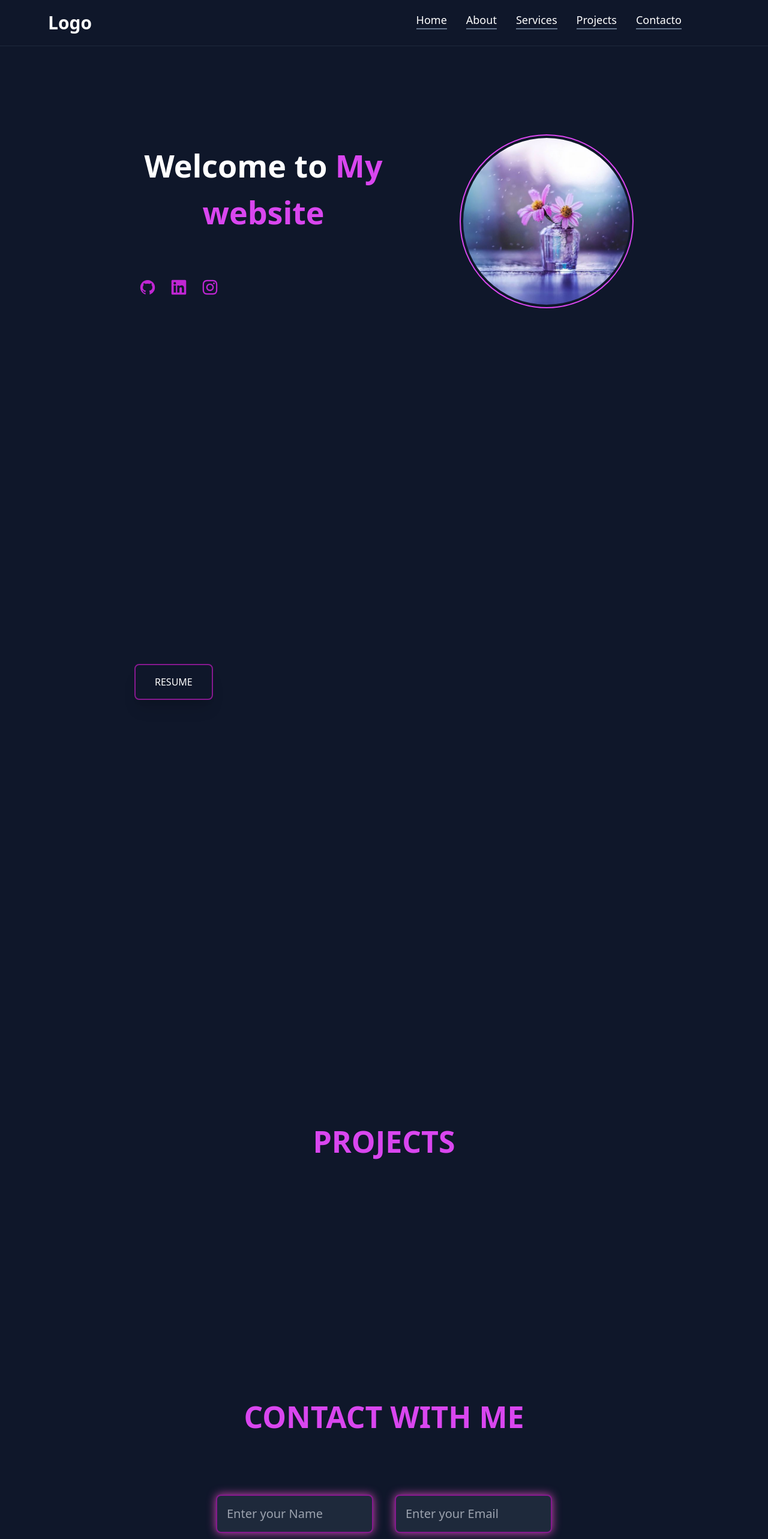
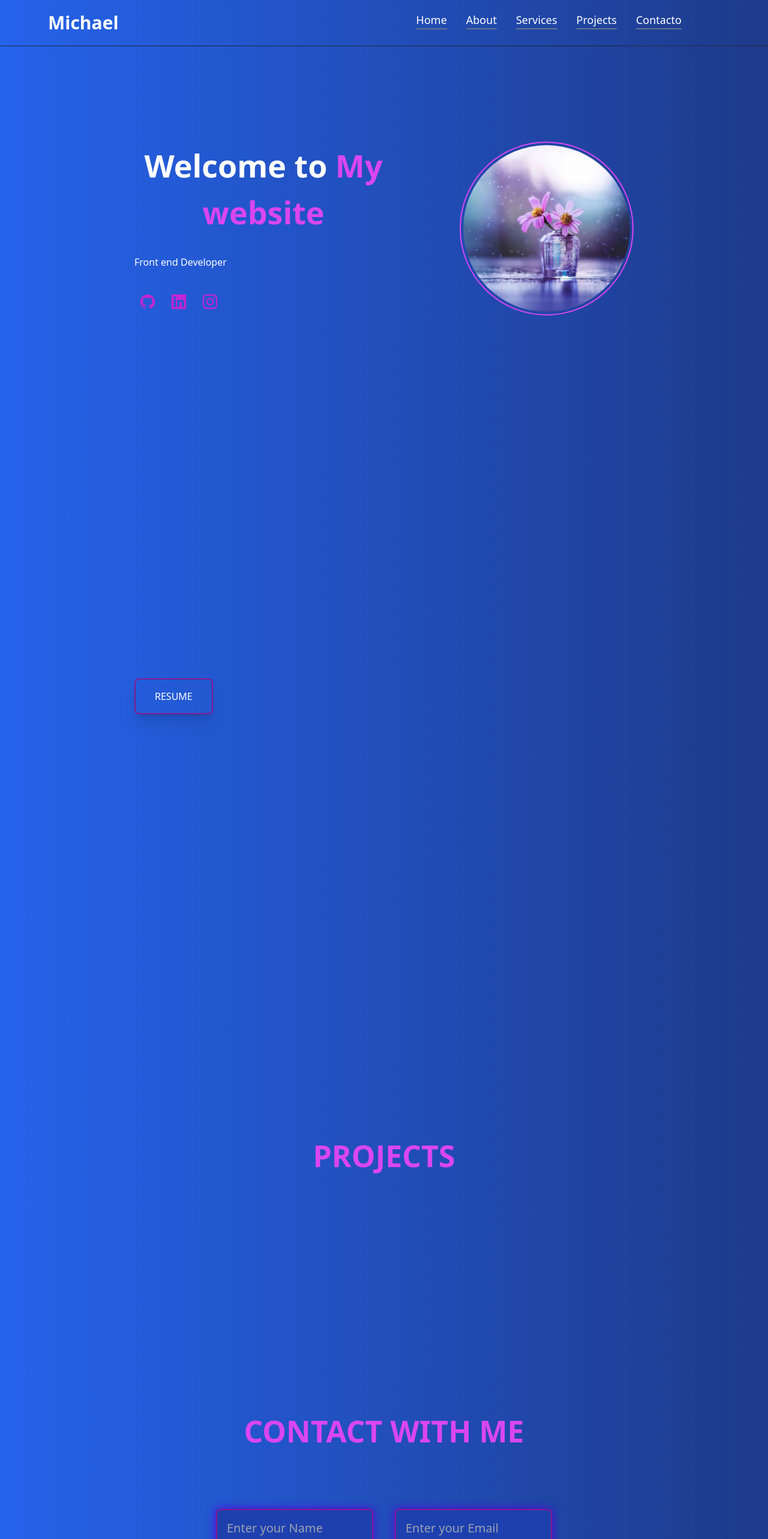
Before and after one commit to michaelfernandezs/prueba, a React (Vite) app in the folder Baoax/: page / in a window 1280 px wide. Shown: the top 2566 px of the page at 60% size. Built offline with nearby package versions, Linux system fonts and the light colour scheme.

Commit message:
CUSTOM COLORS

```diff
--- a/Baoax/src/App.tsx
+++ b/Baoax/src/App.tsx
@@ -25,7 +25,7 @@ const App=()=> {
     <>
     {
       loading ?
-    <div className="bg-slate-900 h-100 flex justify-center items-center">
+    <div className="bg-blue-600 h-100 flex justify-center items-center">
       <Circles
       height="80"
       width="80"
@@ -39,7 +39,7 @@ const App=()=> {
 
 
       :
-      <div className="bg-slate-900">
+      <div className="bg-gradient-to-r from-blue-600 to-blue-900">
 
       <Navbar/>
       <Banner/>
--- a/Baoax/src/components/About.tsx
+++ b/Baoax/src/components/About.tsx
@@ -1,16 +1,21 @@
 
 import img from "../assets/profile.jpeg"
 const About=()=>{
+    const handleClick = () => {
+        window.location.href = 'https://drive.google.com/file/d/1oImQhzpEXoGZDHcXDQA6VmuaILuMV6GP/view?usp=sharing';
+      };
     return(
         <div id="About" className="">
              <div className="lg:px-56 px-10 lg:py-0 py20 text-center gap-5 lg-text-start flex lg:flex-row flex-col-reverse justify-between lg:gap-28 items-center">
             <div    className="h-full lg:py-40 flex flex-col justify-center lg:items-start items-center text-white">
-                <h1  data-aos="fade-right" className="text-[52px] font-semibold mb-8 leading-normal uppercase text-fuchsia-500"> About me</h1>
-                <p data-aos="fade-left">Hello, I am an Engineering student in Software development with solid knowledge in Frontend Technologies (Html, Tailwind, CSS, Typescript, React, Angular). I consider myself a person capable of quickly adapting to changes, responsible and committed to work.</p>
+                <h1  data-aos="fade-right" className="text-[52px] font-semibold mb-8 leading-normal uppercase text-white-500"> About me</h1>
+                <p  data-aos="fade-left" className="text-white-500" >Hello, I am an Engineering student in Software development with solid knowledge in Frontend Technologies (Html, Tailwind, CSS, Typescript, React, Angular). I consider myself a person capable of quickly adapting to changes, responsible and committed to work.</p>
                 <div className="flex mt-8 gap-2">
                     <div className="flex items-center justify-center">
                         <div className="flex space-x-2">
-                            <button className="neno-button shadow-xl hover:shadow-fuchsia-800/50  text-white border-2 hover:bg-fuchsia-800  border-fuchsia-800 rounded-lg py-4 px-8 uppercase relative overflow-hidden  ">Resume</button>
+                            <button onClick={handleClick}  className="neno-button shadow-xl hover:shadow-fuchsia-800/50  text-white border-2 hover:bg-fuchsia-800  border-fuchsia-800 rounded-lg py-4 px-8 uppercase relative overflow-hidden  ">Resume
+
+                            </button>
 
                         </div>
                     </div>
--- a/Baoax/src/components/Banner.tsx
+++ b/Baoax/src/components/Banner.tsx
@@ -16,8 +16,8 @@ const Banner=()=>{
     return(
         <div  className="lg:px-56 px-10 lg:py-0 py20 text-center gap-5 lg-text-start flex lg:flex-row flex-col-reverse justify-between lg:gap-28 items-center">
             <div data-aos="fade-up" className="h-full lg:py-40 flex flex-col justify-center lg:items-start items-center text-white">
-                <h1  data-aos="fade-right"className="text-[52px] font-semibold mb-8 leading-normal">Welcome to <span className="text-fuchsia-500 ">My website</span></h1>
-                <p data-aos="fade-left"></p>
+                <h1  data-aos="fade-right"className="text-[52px] font-semibold mb-8 leading-normal text-white-500">Welcome to <span className="text-fuchsia-500 ">My website</span></h1>
+                <p data-aos ="fade-left" className="text-white-500">Front end Developer</p>
                 <div className="flex mt-8 gap-2">
                     <div className="flex items-center justify-center">
                         <div className="flex space-x-2">
--- a/Baoax/src/components/Contact.tsx
+++ b/Baoax/src/components/Contact.tsx
@@ -64,7 +64,7 @@ const Contact: React.FC = () => {
         <div className="lg:flex gap-9">
           <input
             name="name"
-            className="w-full lg:my-3 my-4 rounded-lg bg-slate-800 p-4 border-2 border-fuchsia-800 b_glow text-xl text-slate-500"
+            className="w-full lg:my-3 my-4 rounded-lg bg-blue-800 p-4 border-2 border-fuchsia-800 b_glow text-xl text-slate-500"
             placeholder="Enter your Name"
             type="text"
             value={formData.name}
@@ -73,7 +73,7 @@ const Contact: React.FC = () => {
           />
           <input
             name="email"
-            className="w-full lg:my-3 my-4 rounded-lg bg-slate-800 p-4 border-2 border-fuchsia-800 b_glow text-xl text-slate-500"
+            className="w-full lg:my-3 my-4 rounded-lg bg-blue-800 p-4 border-2 border-fuchsia-800 b_glow text-xl text-slate-500"
             placeholder="Enter your Email"
             type="email"
             value={formData.email}
@@ -83,7 +83,7 @@ const Contact: React.FC = () => {
         </div>
         <textarea
           name="message"
-          className="w-full my-3 rounded-lg bg-slate-800 p-4 border-2 border-fuchsia-800 b_glow text-xl text-slate-500"
+          className="w-full my-3 rounded-lg bg-blue-800 p-4 border-2 border-fuchsia-800 b_glow text-xl text-slate-500"
           placeholder="Write your Message.."
           id="message"
           value={formData.message}
@@ -93,7 +93,7 @@ const Contact: React.FC = () => {
           rows={10}
         />
         <button
-          className="neno-button shadow-xl hover:shadow-fuchsia-800/50 text-white border-2 border-fuchsia-800 bg-fuchsia-800 hover:bg-slate-900 rounded-lg py-4 px-8 my-6 uppercase relative overflow-hidden b_glow text-xl text-bold mb-10"
+          className="neno-button shadow-xl hover:shadow-blue-850/50 text-white border-2 border-blue-800 bg-blue-800 hover:bg-blue-800 rounded-lg py-4 px-8 my-6 uppercase relative overflow-hidden b_glow text-xl text-bold mb-10"
           type="submit"
         >
           Submit
--- a/Baoax/src/components/Footer.tsx
+++ b/Baoax/src/components/Footer.tsx
@@ -2,11 +2,11 @@ import { FaGithub, FaInstagram, FaLinkedin } from "react-icons/fa";
 
 const Footer=()=>{
     return(
-        <footer className="bg-slate-800 text-white lg:px-48 px-4 py-20">
+        <footer className="bg-blue-500 text-white lg:px-48 px-4 py-20">
             <div className="container mx-auto grid grid-cols-1   md:grid-cols-4 gap-4">
                 <div className="mb-4 md:mb-0">
-                    <span className="text-[22px] font-semibold text-fuchsia-800 py-2 uppercase">Logo</span>
-                    <p>Lorem ipsum dolor sit, amet consectetur adipisicing elit. Molestiae aliquam dolorem fugit, autem repudiandae provident optio doloremque quam minima temporibus, officia error nobis labore architecto laudantium expedita consequuntur? Placeat, nihil!</p>
+                    <span className="text-[22px] font-semibold text-fuchsia-800 py-2 uppercase">Professiona Summary</span>
+                    <p> Reliable candidate ready to take on challenges using problem-solving and task prioritization skills to help the team succeed.</p>
                 </div>
 
             <div>
--- a/Baoax/src/components/Navbar.tsx
+++ b/Baoax/src/components/Navbar.tsx
@@ -10,9 +10,9 @@ const Navbar=()=>{
     const content =<>
 
     <div  className="lg:hidden block absolute top-16 w-full left-0 right-0 bg-slate-900 transition">
-        <ul className="text-center text-xl p-20 ">
+        <ul className="text-center text-xl p-20  text-white-500">
             <Link spy={true} smooth={true} to="Home">
-            <li className="my-4 py-4 border-b border-slate-800 hover:bg-slate-800 hover:rounded"> Home </li>
+            <li className="my-4 py-4 border-b border-slate-900 hover:bg-slate-800 hover:rounded"> Home </li>
             </Link >
             <Link  spy={true} smooth={true} to="About">
             <li className="my-4 py-4 border-b border-slate-800 hover:bg-slate-800 hover:rounded"> About </li>
@@ -35,12 +35,12 @@ const Navbar=()=>{
        <nav>
         <div className="h-10vh flex  justify-between z-50 text-white lg:py-5 px-20 py-4 border-b border-slate-800" >
             <div className="flex items-center flex-1">
-            <span className="text - text-3xl font-bold">Logo</span>
+            <span className="text - text-3xl font-bold text-white-500">Michael</span>
             </div>
 
         <div className="lg:flex md:flex lg: flex-1 items center justify-end font-normal hidden" >
             <div  className="flex-10">
-            <ul className="flex gap-8 mr-16 text-[18px]">
+            <ul className="flex gap-8 mr-16 text-[18px] text-white-500">
             <Link spy={true} smooth={true} to="Home">
             <li className="hover:text-fuchsia-600 transition border-b-2 border-slate-500 hover:border-fuchsia-600 cursor-pointer"> Home </li>
             </Link >
--- a/Baoax/src/components/Services.tsx
+++ b/Baoax/src/components/Services.tsx
@@ -1,11 +1,11 @@
 const Services=()=>{
     return(
         <div data-aos="fade-right" id="Services" className="p-20 flex flex-col items-center justify-center">
-        <h1 className="text-[50px] font-semibold mb-20 leading-normal uppercase text-fuchsia-500">Skills</h1>
+        <h1 className="text-[50px] font-semibold mb-20 leading-normal uppercase text-white-500">Skills</h1>
         <div className="grid lg:grid-cols-4 md:grid-cols-2 grid-cols-1  justify-around  gap-20">
             <h2 data-aos="fade-up"className="text[-26px] flex items-center justify-center font-semibold text-fuchsia-800 rounded-3x1 h-36 w-44 border-2 border-fuchsia-500 b_glow">HTML5</h2>
             <h2 data-aos="fade-down"className="text[-26px] flex items-center justify-center font-semibold text-fuchsia-800 rounded-3x1 h-36 w-44 border-2 border-fuchsia-500 b_glow">CSS3</h2>
-            <h2 data-aos="fade-up"className="text[-26px] flex items-center justify-center font-semibold text-fuchsia-800 rounded-3x1 h-36 w-44 border-2 border-fuchsia-500 b_glow">Typesriptt</h2>
+            <h2 data-aos="fade-up"className="text[-26px] flex items-center justify-center font-semibold text-fuchsia-800 rounded-3x1 h-36 w-44 border-2 border-fuchsia-500 b_glow">Typesript</h2>
             <h2 data-aos="fade-down"className="text[-26px] flex items-center justify-center font-semibold text-fuchsia-800 rounded-3x1 h-36 w-44 border-2 border-fuchsia-500 b_glow">Angular</h2>
         </div>
         </div>
--- a/Baoax/src/index.css
+++ b/Baoax/src/index.css
@@ -11,7 +11,7 @@
 }
 
 .img.glow{
-    box-shadow: 0 0 55px rgb(206, 71, 193)
+    box-shadow: 0 0 55px rgb(123, 2, 171)
 }
 
 .neno-button{
@@ -19,8 +19,8 @@
 }
 
 .neno-button:hover{
- box-shadow: 0 0 15px rgb(206,71,179);
+ box-shadow: 0 0 15px rgba(78, 2, 242, 0.53);
 }
 .b_glow{
-    box-shadow: 0 0 15px rgb(206,71,179);
+    box-shadow: 0 0 15px rgb(85, 2, 219);
 }
```
